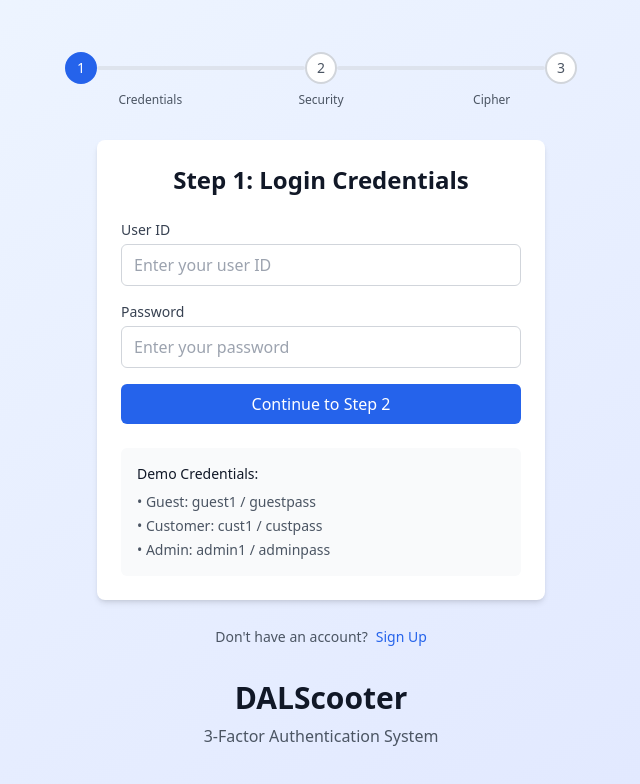
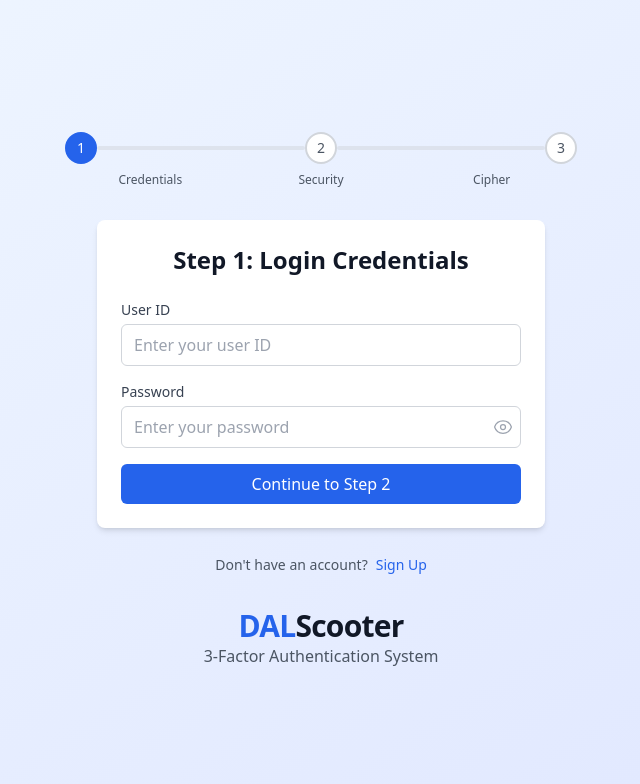
Before and after one commit to CSCI-5410-team6/dal-scooter-team6, a React (Create React App) app in the folder frontend/: page /login in a window 1280 px wide. Shown: the top 784 px of the page, without its empty margins (319-959 px from the left). Built offline with nearby package versions, Linux system fonts and the light colour scheme.

Commit message:
Minor UI changes

```diff
--- a/frontend/src/App.tsx
+++ b/frontend/src/App.tsx
@@ -1,23 +1,18 @@
 import React from "react";
-import {
-  BrowserRouter as Router,
-  Routes,
-  Route,
-  Navigate,
-} from "react-router-dom";
+import { BrowserRouter as Router, Routes, Route } from "react-router-dom";
 import { AuthProvider, useAuth } from "./contexts/AuthContext";
 import AuthFlow from "./components/auth/AuthFlow";
 import DashboardLayout from "./components/dashboard/DashboardLayout";
 import SignUp from "./components/auth/SignUp";
+import PublicDashboard from "./components/dashboard/PublicDashboard";
 
-// Protected Route Component
 const ProtectedRoute: React.FC<{ children: React.ReactNode }> = ({
   children,
 }) => {
   const { authState } = useAuth();
 
   if (!authState.isAuthenticated) {
-    return <Navigate to="/login" replace />;
+    return <PublicDashboard />;
   }
 
   return <>{children}</>;
@@ -25,20 +20,9 @@ const ProtectedRoute: React.FC<{ children: React.ReactNode }> = ({
 
 // Main App Content
 const AppContent: React.FC = () => {
-  const { authState } = useAuth();
-
   return (
     <Routes>
-      <Route
-        path="/login"
-        element={
-          authState.isAuthenticated ? (
-            <Navigate to="/dashboard" replace />
-          ) : (
-            <AuthFlow />
-          )
-        }
-      />
+      <Route path="/login" element={<AuthFlow />} />
       <Route path="/signup" element={<SignUp />} />
       <Route
         path="/dashboard"
@@ -48,16 +32,7 @@ const AppContent: React.FC = () => {
           </ProtectedRoute>
         }
       />
-      <Route
-        path="/"
-        element={
-          authState.isAuthenticated ? (
-            <Navigate to="/dashboard" replace />
-          ) : (
-            <Navigate to="/login" replace />
-          )
-        }
-      />
+      <Route path="/" element={<PublicDashboard />} />
     </Routes>
   );
 };
--- a/frontend/src/components/auth/AuthFlow.tsx
+++ b/frontend/src/components/auth/AuthFlow.tsx
@@ -164,7 +164,10 @@ const AuthFlow: React.FC = () => {
 
         {/* App Info */}
         <div className="mt-8 text-center">
-          <h1 className="text-3xl font-bold text-gray-900 mb-2">DALScooter</h1>
+          <span className="text-3xl font-extrabold tracking-tight select-none">
+            <span className="text-blue-600">DAL</span>
+            <span className="text-gray-900">Scooter</span>
+          </span>
           <p className="text-gray-600">3-Factor Authentication System</p>
         </div>
       </div>
--- a/frontend/src/components/auth/AuthStep1Credentials.tsx
+++ b/frontend/src/components/auth/AuthStep1Credentials.tsx
@@ -1,5 +1,6 @@
 import React, { useState } from "react";
 import { useAuth } from "../../contexts/AuthContext";
+import { EyeIcon, EyeSlashIcon } from "@heroicons/react/24/outline";
 
 interface AuthStep1CredentialsProps {
   onSuccess: () => void;
@@ -10,6 +11,7 @@ const AuthStep1Credentials: React.FC<AuthStep1CredentialsProps> = ({
 }) => {
   const [userId, setUserId] = useState("");
   const [password, setPassword] = useState("");
+  const [showPassword, setShowPassword] = useState(false);
   const [error, setError] = useState("");
   const { loginStep1 } = useAuth();
 
@@ -26,9 +28,7 @@ const AuthStep1Credentials: React.FC<AuthStep1CredentialsProps> = ({
     if (success) {
       onSuccess();
     } else {
-      setError(
-        "Invalid credentials. Try: guest1/guestpass, cust1/custpass, or admin1/adminpass"
-      );
+      setError("Invalid credentials.");
     }
   };
 
@@ -63,14 +63,29 @@ const AuthStep1Credentials: React.FC<AuthStep1CredentialsProps> = ({
           >
             Password
           </label>
+          <div className="relative">
             <input
-            type="password"
+              type={showPassword ? "text" : "password"}
               id="password"
               value={password}
               onChange={(e) => setPassword(e.target.value)}
-            className="w-full px-3 py-2 border border-gray-300 rounded-md focus:outline-none focus:ring-2 focus:ring-blue-500"
+              className="w-full px-3 py-2 border border-gray-300 rounded-md focus:outline-none focus:ring-2 focus:ring-blue-500 pr-10"
               placeholder="Enter your password"
             />
+            <button
+              type="button"
+              tabIndex={-1}
+              className="absolute inset-y-0 right-2 flex items-center text-gray-400 hover:text-gray-700"
+              onClick={() => setShowPassword((v) => !v)}
+              aria-label={showPassword ? "Hide password" : "Show password"}
+            >
+              {showPassword ? (
+                <EyeSlashIcon className="w-5 h-5" />
+              ) : (
+                <EyeIcon className="w-5 h-5" />
+              )}
+            </button>
+          </div>
         </div>
 
         {error && (
@@ -86,17 +101,6 @@ const AuthStep1Credentials: React.FC<AuthStep1CredentialsProps> = ({
           Continue to Step 2
         </button>
       </form>
-
-      <div className="mt-6 p-4 bg-gray-50 rounded-md">
-        <h3 className="text-sm font-medium text-gray-900 mb-2">
-          Demo Credentials:
-        </h3>
-        <ul className="text-sm text-gray-600 space-y-1">
-          <li>• Guest: guest1 / guestpass</li>
-          <li>• Customer: cust1 / custpass</li>
-          <li>• Admin: admin1 / adminpass</li>
-        </ul>
-      </div>
     </div>
   );
 };
--- a/frontend/src/components/auth/SignUp.tsx
+++ b/frontend/src/components/auth/SignUp.tsx
@@ -10,7 +10,6 @@ const securityQuestions = [
 ];
 
 const userTypes = [
-  { value: "guest", label: "Guest" },
   { value: "customer", label: "Customer" },
   { value: "admin", label: "Franchise (Admin)" },
 ];
@@ -77,7 +76,10 @@ const SignUp: React.FC = () => {
     <div className="min-h-screen flex items-center justify-center bg-gradient-to-br from-blue-50 to-indigo-100 p-4">
       <div className="w-full max-w-md bg-white rounded-lg shadow-md p-8">
         <h2 className="text-2xl font-bold text-center text-gray-900 mb-6">
-          Sign Up for DALScooter
+          <span className="text-3xl font-extrabold tracking-tight select-none">
+            <span className="text-blue-600">DAL</span>
+            <span className="text-gray-900">Scooter</span>
+          </span>
         </h2>
         {success && (
           <div className="mb-4 p-3 bg-green-50 border border-green-200 rounded text-green-800 text-center">
--- a/frontend/src/components/dashboard/DashboardLayout.tsx
+++ b/frontend/src/components/dashboard/DashboardLayout.tsx
@@ -58,18 +58,19 @@ const DashboardLayout: React.FC = () => {
   return (
     <div className="min-h-screen bg-gray-50">
       {/* Header */}
-      <header className="bg-white shadow-sm border-b">
+      <header className="bg-blue-100 shadow-sm border-b">
         <div className="max-w-7xl mx-auto px-4 sm:px-6 lg:px-8">
           <div className="flex justify-between items-center h-16">
             <div className="flex items-center">
-              <h1 className="text-2xl font-bold text-gray-900">DALScooter</h1>
-              <span
-                className={`ml-3 px-2 py-1 text-xs font-medium text-white rounded-full ${getUserTypeColor(
-                  currentUser.userType
-                )}`}
-              >
-                {getUserTypeLabel(currentUser.userType)}
+              <span className="text-2xl font-extrabold tracking-tight select-none">
+                <span className="text-blue-600">DAL</span>
+                <span className="text-gray-900">Scooter</span>
               </span>
+              {currentUser.userType === "admin" && (
+                <span className="ml-4 text-base text-gray-700 font-semibold">
+                  Admin
+                </span>
+              )}
             </div>
 
             <div className="flex items-center space-x-4">
--- /dev/null
+++ b/frontend/src/components/dashboard/PublicDashboard.tsx
@@ -0,0 +1,100 @@
+import React from "react";
+import { useNavigate } from "react-router-dom";
+import { dummyScooters } from "../../data/dummyData";
+import Chatbot from "../chatbot/Chatbot";
+
+const PublicDashboard: React.FC = () => {
+  const navigate = useNavigate();
+  return (
+    <div className="min-h-screen bg-gray-50">
+      {/* Header */}
+      <header className="bg-blue-100 shadow-sm border-b">
+        <div className="max-w-7xl mx-auto px-4 sm:px-6 lg:px-8 flex justify-between items-center h-16">
+          <span className="text-2xl font-extrabold tracking-tight select-none">
+            <span className="text-blue-600">DAL</span>
+            <span className="text-gray-900">Scooter</span>
+          </span>
+          <div className="flex space-x-4">
+            <button
+              onClick={() => navigate("/login")}
+              className="bg-blue-600 text-white px-4 py-2 rounded-md text-sm font-medium hover:bg-blue-700 focus:outline-none focus:ring-2 focus:ring-blue-500 focus:ring-offset-2"
+            >
+              Login
+            </button>
+            <button
+              onClick={() => navigate("/signup")}
+              className="bg-green-600 text-white px-4 py-2 rounded-md text-sm font-medium hover:bg-green-700 focus:outline-none focus:ring-2 focus:ring-green-500 focus:ring-offset-2"
+            >
+              Create Account
+            </button>
+          </div>
+        </div>
+      </header>
+
+      {/* Main Content */}
+      <main className="max-w-7xl mx-auto py-6 sm:px-6 lg:px-8">
+        <div className="bg-white rounded-lg shadow p-6 mb-6">
+          <h2 className="text-2xl font-bold text-gray-900 mb-2">
+            Welcome to DALScooter
+          </h2>
+          <p className="text-gray-600">
+            Browse our available scooters. Login or create an account to book,
+            leave feedback, or contact admin.
+          </p>
+        </div>
+        <div className="bg-white rounded-lg shadow">
+          <div className="px-6 py-4 border-b border-gray-200">
+            <h3 className="text-lg font-medium text-gray-900">
+              Available Scooters
+            </h3>
+          </div>
+          <div className="p-6">
+            <div className="grid grid-cols-1 md:grid-cols-2 lg:grid-cols-3 gap-6">
+              {dummyScooters
+                .filter((scooter) => scooter.available)
+                .map((scooter) => (
+                  <div
+                    key={scooter.id}
+                    className="border rounded-lg overflow-hidden"
+                  >
+                    <img
+                      src={scooter.image}
+                      alt={scooter.name}
+                      className="w-full h-48 object-cover"
+                    />
+                    <div className="p-4">
+                      <h4 className="text-lg font-semibold text-gray-900">
+                        {scooter.name}
+                      </h4>
+                      <p className="text-sm text-gray-600 mb-2">
+                        {scooter.type}
+                      </p>
+                      <p className="text-2xl font-bold text-blue-600">
+                        ${scooter.price}/day
+                      </p>
+                      <div className="mt-3">
+                        <h5 className="text-sm font-medium text-gray-900 mb-1">
+                          Features:
+                        </h5>
+                        <ul className="text-sm text-gray-600 space-y-1">
+                          {scooter.features.map((feature, index) => (
+                            <li key={index} className="flex items-center">
+                              <span className="w-1.5 h-1.5 bg-blue-500 rounded-full mr-2"></span>
+                              {feature}
+                            </li>
+                          ))}
+                        </ul>
+                      </div>
+                    </div>
+                  </div>
+                ))}
+            </div>
+          </div>
+        </div>
+      </main>
+      <Chatbot />
+    </div>
+  );
+};
+
+export default PublicDashboard;
--- a/frontend/src/data/dummyData.ts
+++ b/frontend/src/data/dummyData.ts
@@ -2,14 +2,6 @@ import { User, Scooter, Booking, Feedback, Message } from "../types";
 
 // Dummy users (mimicking DynamoDB)
 export const dummyUsers: User[] = [
-  {
-    id: "1",
-    username: "guest1",
-    userType: "guest",
-    email: "guest@example.com",
-    securityQuestion: "What is your favorite color?",
-    securityAnswer: "blue",
-  },
   {
     id: "2",
     username: "cust1",
@@ -170,14 +162,12 @@ export const dummyMessages: Message[] = [
 
 // Login credentials (hardcoded as requested)
 export const loginCredentials = {
-  guest1: { password: "guestpass", userType: "guest" as const },
   cust1: { password: "custpass", userType: "customer" as const },
   admin1: { password: "adminpass", userType: "admin" as const },
 };
 
 // Security questions for step 2
 export const securityQuestions = {
-  guest1: "What is your favorite color?",
   cust1: "What is your pet's name?",
   admin1: "What city were you born in?",
 };
```
Lines whose indentation alone changed are shown as unchanged.
